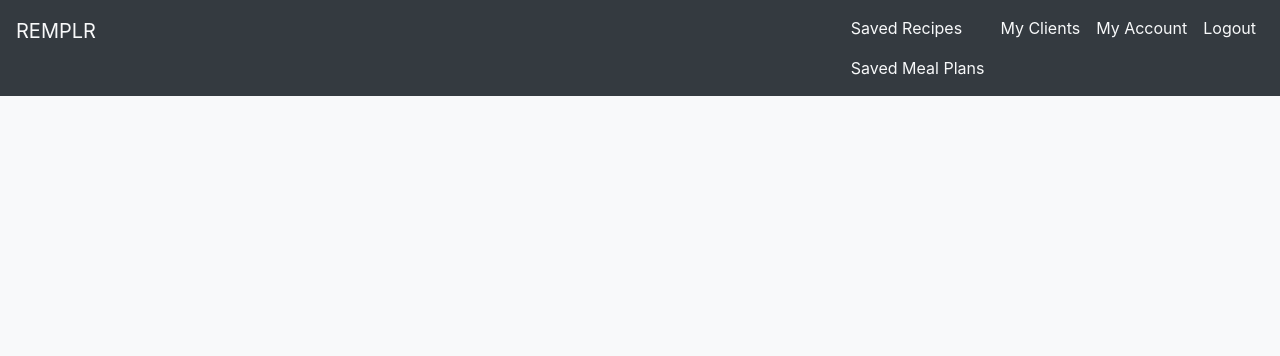
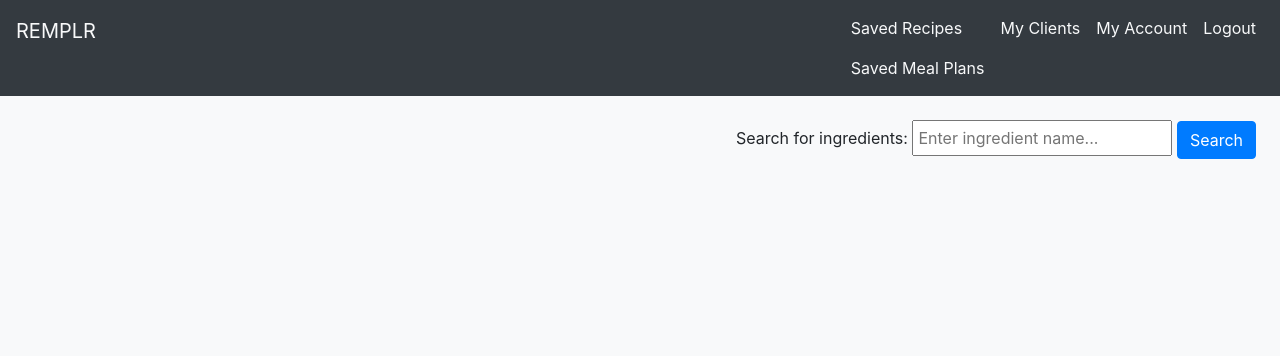
Before and after one commit to himanshuk-dev/REMPLR-1.0, a Flask app: page / in a window 1280 px wide. Shown: the top 356 px of the page. Run offline with Flask 3, Linux system fonts and the light colour scheme; the visitor is signed in with stand-in values (Sample User, id 1); tables that the repository leaves empty hold one stand-in row (values such as "Sample post").

Commit message:
adding ingredient search bar

```diff
--- a/app.py
+++ b/app.py
@@ -1,4 +1,5 @@
-from flask import Flask, render_template, flash, session, redirect
+from flask import Flask, render_template, flash, session, redirect, request
+import requests
 from flask_debugtoolbar import DebugToolbarExtension
 from flask_sqlalchemy import SQLAlchemy
 from database import db, connect_db
@@ -25,17 +26,52 @@ connect_db(app)
 toolbar = DebugToolbarExtension(app)
 
 
-@app.route('/')
+@app.route('/', methods =['GET', 'POST'])
 def root():
     '''Homepage'''
     if session.get('nutritionist_id'):
         user_id = session['nutritionist_id']
         user = Nutritionist.query.get_or_404(user_id)
+        if request.method == 'POST':
+            api_key = "ac0e17f073af4388a91d75452dfa1051"
+            search_query = request.form['search_query']
+            url = f'https://api.spoonacular.com/food/ingredients/search?query={search_query}&apiKey={api_key}'
+            response = requests.get(url)
+            data = response.json()
+            # Extract name and image of first result
+            if data['totalResults'] > 0:
+                first_result = data['results'][0]
+                name = first_result['name']
+                image = first_result['image']
+            else:
+                name = 'No results found'
+                image = ''
+            # Render the results template with the name and image
+            return render_template('index.html', user = user, name=name, image=image)
+
         return render_template('index.html', user = user)
 
     elif session.get('client_id'):
         user_id = session['client_id']
         user = Client.query.get_or_404(user_id)
+
+        if request.method == 'POST':
+            api_key = "ac0e17f073af4388a91d75452dfa1051"
+            search_query = request.form['search_query']
+            url = f'https://api.spoonacular.com/food/ingredients/search?query={search_query}&apiKey={api_key}'
+            response = requests.get(url)
+            data = response.json()
+            # Extract name and image of first result
+            if data['totalResults'] > 0:
+                first_result = data['results'][0]
+                name = first_result['name']
+                image = first_result['image']
+            else:
+                name = 'No results found'
+                image = ''
+            # Render the results template with the name and image
+            return render_template('index.html', user = user, name=name, image=image)
+
         return render_template('index.html', user = user)
     else:
         return render_template('index.html')
@@ -72,7 +108,7 @@ def register_nutritionist():
         db.session.commit()
         session['nutritionist_id'] = new_nutritionist.id
         flash('Welcome! Successfully Created Your Account!', "success")
-        return redirect(f'/users/{new_nutritionist.username}')
+        return redirect('/')
 
     return render_template('register_nutritionist.html', form=form)
 
@@ -101,7 +137,7 @@ def register_client():
         db.session.commit()
         session['client_id'] = new_client.id
         flash('Welcome! Successfully Created Your Account!', "success")
-        return redirect(f'/users/{new_client.username}')
+        return redirect('/')
 
     return render_template('register_client.html', form=form)
 
@@ -119,11 +155,11 @@ def login():
         if nutritionist:
             flash(f"Welcome back, {nutritionist.username}!", 'primary')
             session['nutritionist_id'] = nutritionist.id
-            return redirect(f'/users/{nutritionist.username}')
+            return redirect('/')
         elif client:
             flash(f"Welcome back, {client.username}!", 'primary')
             session['client_id'] = client.id
-            return redirect(f'/users/{client.username}')
+            return redirect('/')
         else:
             form.username.errors = ['Invalid username/password.']
 
@@ -149,6 +185,8 @@ def logout():
 
 @app.route('/users/<username>/delete')
 def delete_user(username):
+    '''Delete user account'''
+
     if(session['user_id']):
         user = Nutritionist.query.filter_by(username = username).first() or Client.query.filter_by(username = username).first()
 
--- a/static/app.js
+++ b/static/app.js
@@ -0,0 +1,8 @@
+const base_url = "https://api.spoonacular.com";
+let apiKey = "ac0e17f073af4388a91d75452dfa1051";
+
+// Search bar
+function search() {
+  const searchInput = document.getElementById("searchInput").value;
+  const res = `${base_url}/food/ingredients/search?query=${searchInput}&apiKey=${apiKey}`;
+}
--- a/templates/base.html
+++ b/templates/base.html
@@ -10,6 +10,14 @@
       integrity="sha384-Gn5384xqQ1aoWXA+058RXPxPg6fy4IWvTNh0E263XmFcJlSAwiGgFAW/dAiS6JXm"
       crossorigin="anonymous"
     />
+    <link
+      rel="stylesheet"
+      href="https://cdnjs.cloudflare.com/ajax/libs/font-awesome/5.15.3/css/all.min.css"
+      integrity="sha512-+J3/OE5ueMELKQ2F+uZldOdtKjv3avb1yJg9xyQ/njK8Rv+Im08gZcWXOIsNVb+0nc00Kjlu/XyXc83TtT0xnQ=="
+      crossorigin="anonymous"
+      referrerpolicy="no-referrer"
+    />
+
     <link
       rel="shortcut icon"
       type="image/x-icon"
--- a/templates/index.html
+++ b/templates/index.html
@@ -1,2 +1,24 @@
 {% extends 'base.html' %} {% block title %}REMPLR | Replenish Your Meal{%
-endblock title %} {% block content %}{% endblock content %}
+endblock title %} {% block content %}
+
+<!-- Search bar -->
+
+{% if session['nutritionist_id'] or session['client_id']%}
+<section>
+  <div class="text-right p-2 m-3">
+    <form method="post" action="/">
+      <label for="search_query">Search for ingredients:</label>
+      <input
+        class="p-1"
+        type="text"
+        name="search_query"
+        id="search_query"
+        placeholder="Enter ingredient name..."
+      />
+      <button class="btn btn-primary" type="submit">Search</button>
+    </form>
+  </div>
+</section>
+<img src="{{ image }}" alt="{{ name }}" />
+
+{% endif %} {% endblock content %}
```
